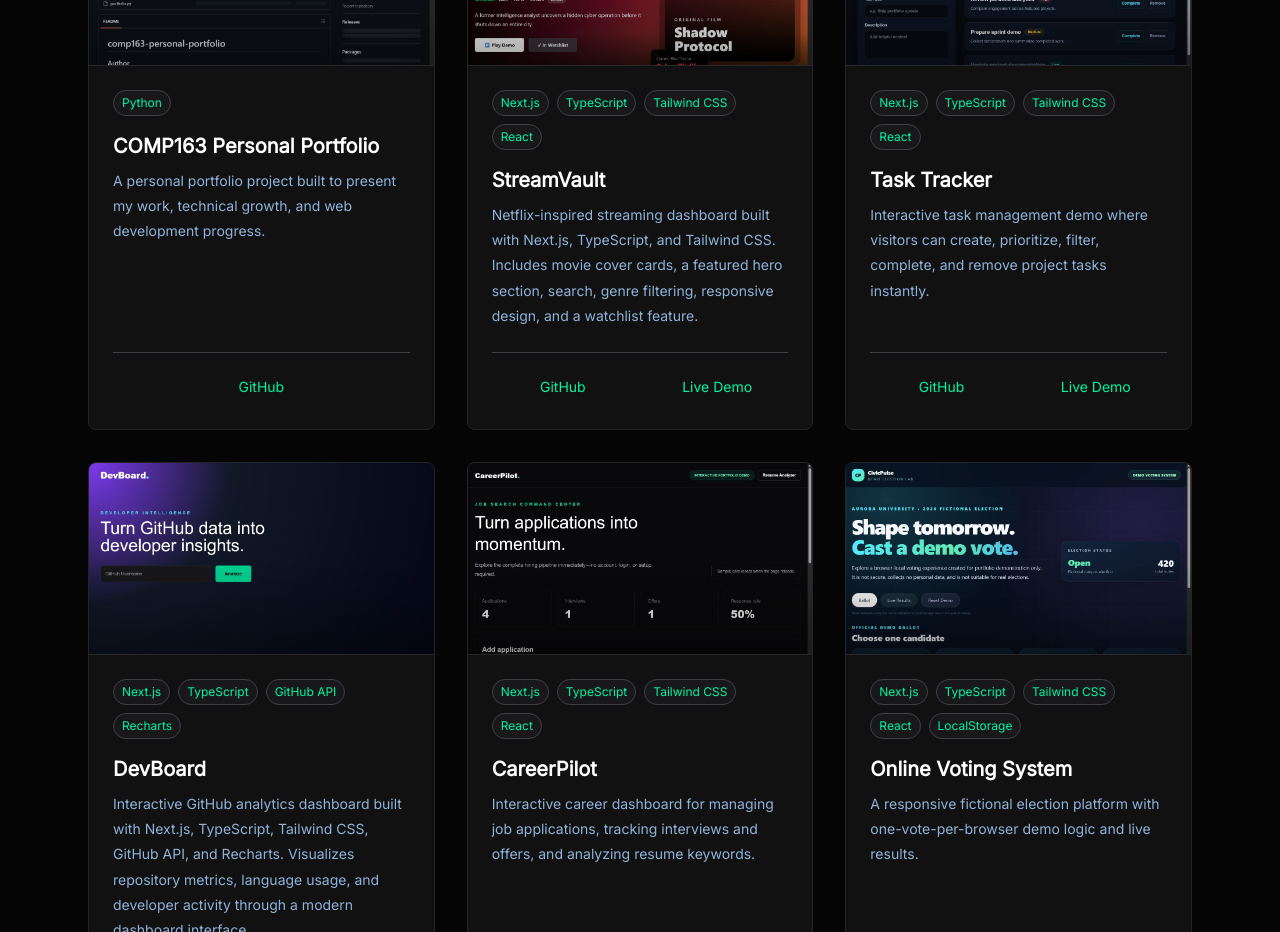
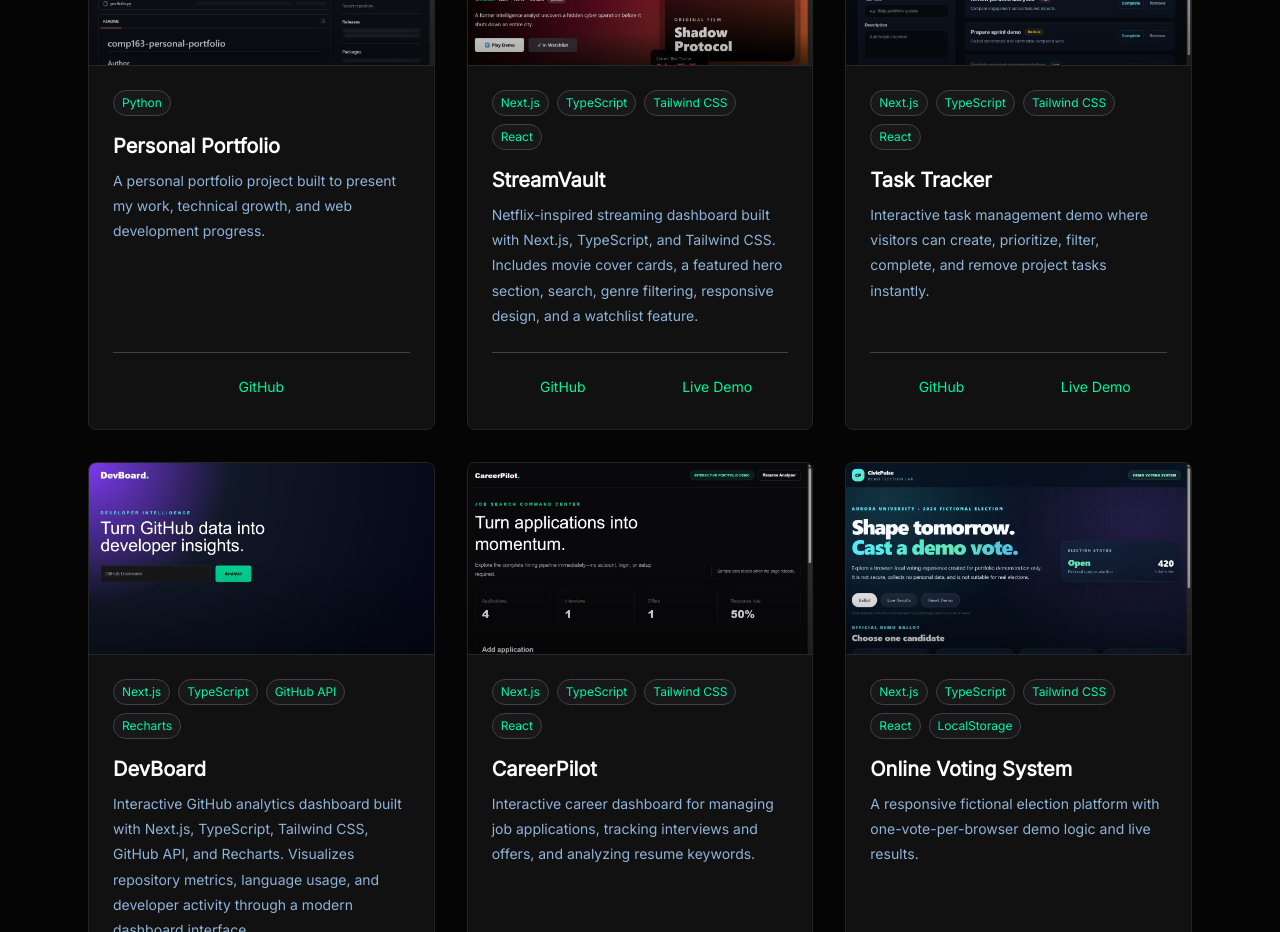
Before and after one commit to jdbartlett929/julian-portfolio, a Next.js app: page / in a window 1280 px wide. Shown: the part 2300-3232 px from the top of the page. Built offline with nearby package versions, Linux system fonts and the light colour scheme.

Commit message:
Rename personal portfolio project card

```diff
--- a/app/page.tsx
+++ b/app/page.tsx
@@ -5,7 +5,7 @@ import Image from "next/image";
 
 const projects = [
   {
-    title: "COMP163 Personal Portfolio",
+    title: "Personal Portfolio",
     description:
       "A personal portfolio project built to present my work, technical growth, and web development progress.",
     tech: ["Python"],
```
